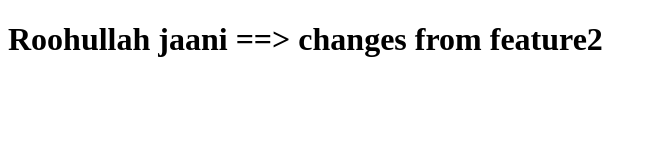
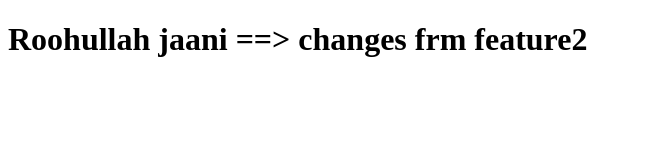
Before and after one commit to roohullah802/git-practice, a plain HTML site: page index.html in a window 1280 px wide. Shown: the whole page, without its empty margins (0-657 px from the left). Drawn offline with Linux system fonts and the light colour scheme.

Commit message:
changes mm

```diff
--- a/index.html
+++ b/index.html
@@ -6,6 +6,6 @@
     <title>Document</title>
   </head>
   <body>
-    <h1>Roohullah jaani ==> changes from feature2</h1>
+    <h1>Roohullah jaani ==> changes frm feature2</h1>
   </body>
 </html>
```
